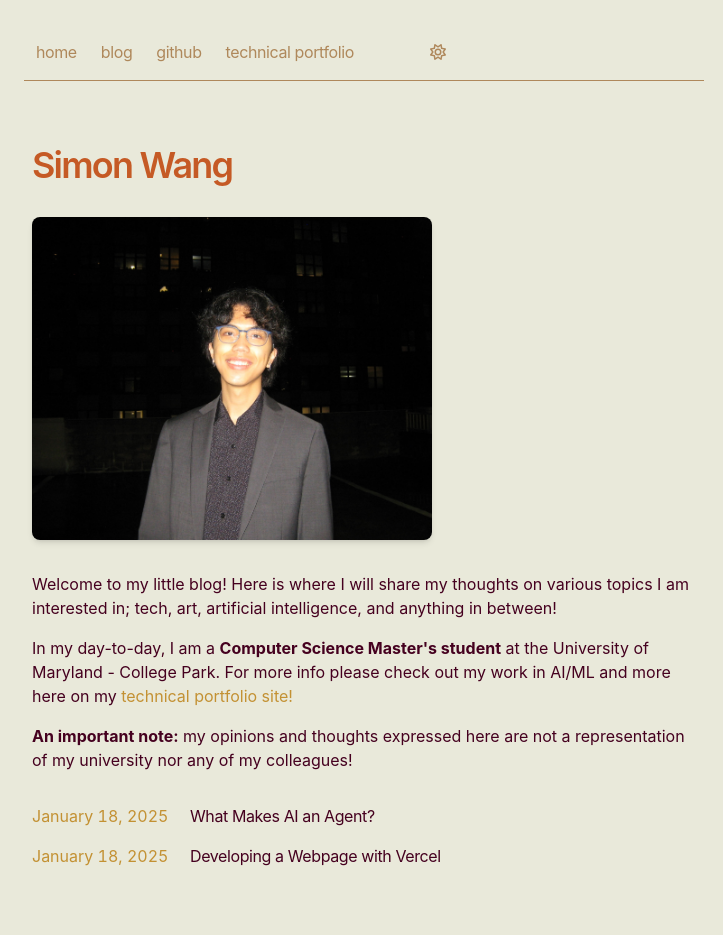
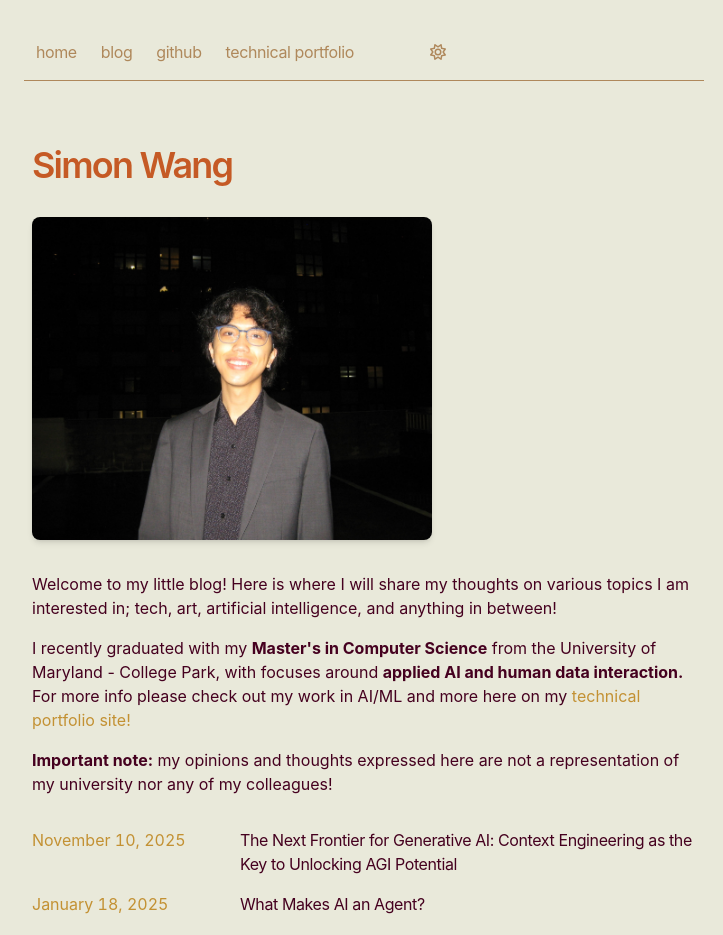
Before and after one commit to simoncwang/scw-blog, a Next.js app: page / in a window 1280 px wide. Shown: the top 935 px of the page, without its empty margins (272-995 px from the left). Built offline with nearby package versions, Linux system fonts and the light colour scheme.

Commit message:
update main page and add article

```diff
--- /dev/null
+++ b/app/blog/posts/context.mdx
@@ -0,0 +1,68 @@
+---
+title: 'The Next Frontier for Generative AI: Context Engineering as the Key to Unlocking AGI Potential'
+publishedAt: '2025-11-10'
+summary: 'Why having the best context beats having the best model'
+---
+## Introduction
+
+Thus far in the story of generative AI, the majority of effort has been targeted at making models bigger and better, racing to see which company can throw the most compute and data to make their models "smarter." However, as time goes on, we’ve seen diminishing returns on this "Scaling Law" ([Scaling Laws for Neural Language Models](https://arxiv.org/abs/2001.08361)), which used to imply that performance would continue to increase with model size, data, and compute. However, progress has seemingly slowed ([Current AI scaling laws are showing diminishing returns, forcing AI labs to change course](https://techcrunch.com/2024/11/20/ai-scaling-laws-are-showing-diminishing-returns-forcing-ai-labs-to-change-course/)).
+
+Throughout 2025, **agentic AI** has been the hottest trend across every industry and academic field ([What is agentic AI?](https://www.ibm.com/think/topics/agentic-ai)) Various methods and approaches to "equipping" LLMs with better tools and capabilities, leveraging their reasoning abilities to offload decision-making, and employing organizational strategies inspired by human collaboration, have shown incredible improvements to the capability of LLMs.
+
+With each new model released, over-hyped excitement about the next AGI breakthrough has been routinely met with disappointment. Over and over again, we find that by improving prompt engineering, incorporating tool use, or even multi-agent approaches, a massive closed-source frontier actually isn’t as dominant over smaller closed-source models as their investment of resources may suggest ([Small Language Models are the Future of Agentic AI](https://arxiv.org/abs/2506.02153)).
+
+Around the Summer of this year, the term **context engineering** was first coined, summarizing well an overall paradigm shift in our approach to generative AI ([Andrej Karpathy, Tobi Lutke on X](https://x.com/karpathy/status/1937902205765607626?lang=en)).
+
+It is now no longer about who can make the best model, or make the most optimal prompt; instead, the most important element in pushing AI capability to the next level is simply **context**. In other words, how can we create the best environment possible, give access to the most important information, and provide the best possible tools to leverage that context?
+
+## What is context engineering?
+
+Context engineering is the practice of curating and structuring the **environment, tools, and data** that an AI agent interacts with to maximize its performance ([The rise of "context engineering"](https://blog.langchain.com/the-rise-of-context-engineering/)).
+
+This is not just about adding more data or tools—it’s about _strategically integrating_ them to create a seamless, functional ecosystem for AI agents. It’s the difference between a chatbot that can answer questions and one that can _reason_ through complex workflows by accessing internal documents, databases, or real-time data.
+
+## Why Context Engineering Matters: The Agentic AI Paradigm
+
+As a foundation, agentic AI **is** about context engineering. Essentially, to convert a plain-old chatbot into an "agent," we employ context engineering. We make sure that it has access to information it needs to make important insights (RAG, web search, etc.), we provide it with tools to more reliably handle that information (custom tools, MCP servers, API calls), and we provide guidance through prompting and system design to enable collaboration with other agents or long-term memory to handle complex tasks.
+
+Think of this as how we might ensure a human software engineer performs as well as possible at their job. A junior engineer with mastery of tools and access to important data will outperform a senior engineer with outdated tools. For example, this could look like providing training and access to modern database tools, advanced code editors, AI coding agents, etc. Meanwhile, the senior engineer might have better coding knowledge, but if they are using outdated manual spreadsheets, programming from scratch without templates or AI, they will likely perform worse.
+
+Analogously, this is the concept of creating an agentic AI from a simple LLM. We expand the LLM's capabilities by giving them access to tools, autonomy, and real-world integration. This could be giving them a tool to execute SQL queries, web search capabilities, or R. Often, in more complex cases, we orchestrate many instances of these LLM agents with various roles and tools, as if we were managing a group of well-trained employees with different specializations.
+
+## Shift from Model Size to Context Quality
+
+The diminishing returns on model scaling have forced the industry to rethink its approach. While larger models still hold value, their marginal gains are no longer justifiable by the cost of training and deploying them. This has led to a critical shift: the focus is no longer on _how big_ a model is, but _how well_ its context is engineered.
+
+For instance, the latest models are already highly capable, and the gap between open-source and closed-source models has narrowed significantly. This means that the **quality of context**—not the size of the model—has become the decisive factor in performance. A smaller, well-engineered model with access to high-quality data and tools can outperform a larger model with poor context.
+
+This shift is also reflected in industry trends. Leading companies are no longer competing to build the biggest models but are instead racing to create the **"best environment"** for AI agents. This environment includes:
+
+- **Data context**: Access to relevant, up-to-date information (e.g., internal company data, historical records).
+- **Tool integration**: Seamless access to external tools and systems (e.g., databases, APIs, code editors).
+- **Interactivity**: The ability to dynamically adapt to new information or user needs.
+
+The result is a paradigm where **context engineering** becomes the new frontier. It’s not about building bigger models, but about building smarter, more integrated systems that empower AI agents to operate at their peak.
+
+## The Future of Generative AI: A Race for the "Best Environment"
+
+Instead of better models, many leading companies in the space are now racing to sell their platform as the "best environment" or provide the best connection with important data for AI agents, especially in the enterprise context ([Work smarter with your company knowledge in ChatGPT](https://openai.com/index/introducing-company-knowledge/)). Existing workspaces like Google and Slack are some of the leading contenders, due to the large amounts of company data already stored within the existing platform.
+
+For example, if your company already uses Slack to discuss issues and meetings across all of your projects, and an AI agent "lives" within the Slack ecosystem, it will already have access to the most important and highest quality data for your enterprise tasks. Without manually feeding an LLM the context needed for your task, it already knows and has access to every relevant context that has ever been stored within Slack chats and meetings ([Introducing the Agentic OS: How Slack Is Reimagining Work for the AI Era](https://slack.com/blog/news/dreamforce-slack-native-ai)).
+
+Similarly, with Google Workspace, the Gemini Enterprise product offers an incredible value proposition as a result of the many teams that already use the Google suite of tools (Docs, Sheets, Slides, etc.) to conduct their daily tasks [Introducing Gemini Enterprise](https://cloud.google.com/blog/products/ai-machine-learning/introducing-gemini-enterprise). With an LLM agent that can easily access all of this data without leaving the platform, not only is the experience seamless, but the user can get much higher quality results with minimal additional fine-tuning or prompt engineering.
+
+This trend highlights a fundamental shift in the industry: the **"agentic OS"** is no longer a hypothetical concept—it’s becoming a reality. Companies are competing to create platforms where AI agents can live, work, and evolve in real-time, all while leveraging the rich context of the user’s environment.
+
+## Conclusion
+
+The next frontier for generative AI is not about building bigger models or more data—it’s about **context engineering**. By strategically curating the environment, tools, and data that AI agents operate within, we can unlock their full potential and create systems that are not only smarter but also more adaptable to real-world challenges.
+
+As the industry moves toward this new paradigm, the focus will shift from competition over model size to competition over **context quality**. The future of AI lies not in the size of the model, but in the richness of the context it is given to work with.
+
+## Acknowledgements
+
+Much of this article was inspired by discussiong from the podcast: [The AI Daily Brief: Artificial Intelligence News](https://www.youtube.com/@AIDailyBrief).
+
+Episodes referenced:
+- [The Next AI Platform Isn’t a Model — It’s Your Context](https://www.youtube.com/watch?v=Hkdi-zXMZGo)
+- [AI Context Gets Some Major Upgrades](https://www.youtube.com/watch?v=ZGOVzdxNrQg)
--- a/app/components/posts.tsx
+++ b/app/components/posts.tsx
@@ -22,10 +22,10 @@ export function BlogPosts() {
             href={`/blog/${post.slug}`}
           >
             <div className="w-full flex flex-col md:flex-row space-x-0 md:space-x-2">
-              <p id="date" className="text-neutral-600 dark:text-neutral-400 w-[150px] tabular-nums">
+              <p id="date" className="text-neutral-600 dark:text-neutral-400 w-[200px] tabular-nums flex-shrink-0">
                 {formatDate(post.metadata.publishedAt, false)}
               </p>
-              <p className="text-neutral-900 dark:text-neutral-100 tracking-tight">
+              <p className="text-neutral-900 dark:text-neutral-100 tracking-tight text-left flex-1">
                 {post.metadata.title}
               </p>
             </div>
--- a/app/page.tsx
+++ b/app/page.tsx
@@ -24,26 +24,34 @@ export default function Page() {
       </p>
       <p className="mb-4">
         {
-          "In my day-to-day, I am a "
+          "I recently graduated with my "
         }
         <b>
           {
-            "Computer Science Master's student"
+            "Master's in Computer Science"
           }
         </b>
         {
-          " at the University of Maryland - College Park. For more info please check out my work in AI/ML and more here on my "
+          " from the University of Maryland - College Park, with focuses around "
+        }
+        <b>
+          {
+            "applied AI and human data interaction. "
+          }
+        </b>
+        {
+          "For more info please check out my work in AI/ML and more here on my "
         }
         {
           <a href="https://simoncwang.github.io/" target="_blank">
           technical portfolio site!
-        </a>
+          </a>
         }
       </p>
      <p className="mb-4">
         <b>
           {
-            "An important note:"
+            "Important note:"
           }
         </b>
         {
```
